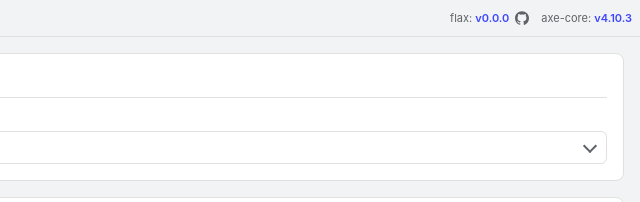
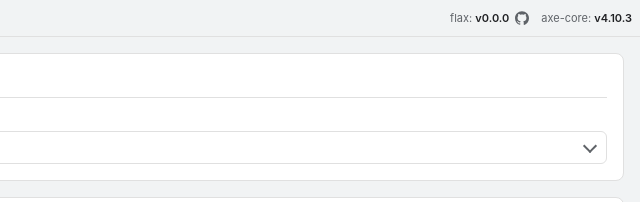
Before and after one commit to calanoix/flax, a browser extension: page src/panel/panel.html in a window 1280 px wide. Both pictures are taken after a click on the button "Settings". Shown: the top 202 px of the page, 640-1280 px from the left. Drawn offline with Linux system fonts and the light colour scheme.

Commit message:
Change version number color

```diff
--- a/src/panel/panel.css
+++ b/src/panel/panel.css
@@ -734,7 +734,7 @@ a:focus-visible {
 }
 
 .settings-versions strong {
-  color: var(--accent-color);
+  color: var(--text-primary);
   font-weight: 600;
 }
 
```
